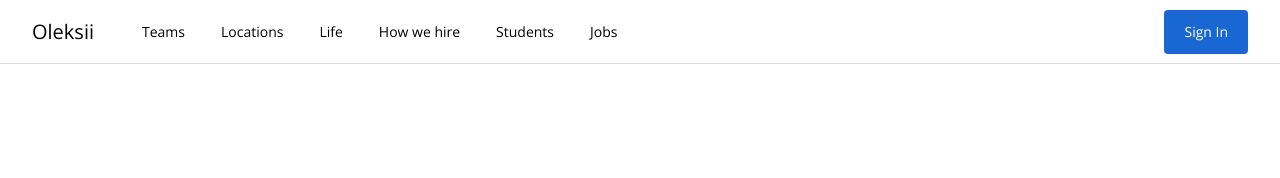
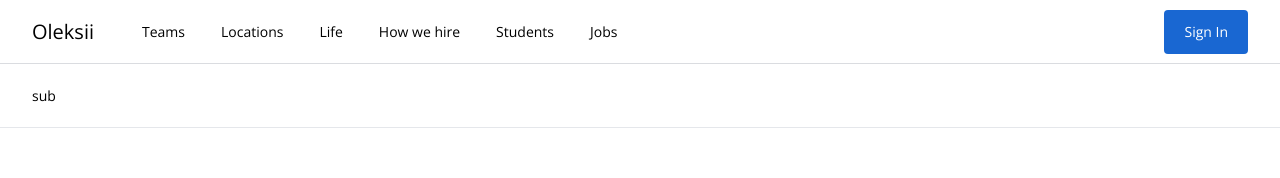
Before and after one commit to alekseypetrenko/job-search, a Vue app: page / in a window 1280 px wide. Shown: the top 178 px of the page. Built offline with nearby package versions, Linux system fonts and the light colour scheme.

Commit message:
install fontawesome packages

```diff
--- a/package.json
+++ b/package.json
@@ -9,6 +9,9 @@
     "lint": "vue-cli-service lint"
   },
   "dependencies": {
+    "@fortawesome/fontawesome-svg-core": "^6.2.0",
+    "@fortawesome/free-solid-svg-icons": "^6.2.0",
+    "@fortawesome/vue-fontawesome": "^3.0.0-5",
     "autoprefixer": "^10",
     "core-js": "^3.8.3",
     "postcss": "^8",
--- a/src/components/MainNav.vue
+++ b/src/components/MainNav.vue
@@ -33,6 +33,7 @@
           />
         </div>
       </div>
+      <subnav />
     </div>
   </header>
 </template>
--- a/src/components/Subnav.vue
+++ b/src/components/Subnav.vue
@@ -1,5 +1,7 @@
 <template>
-  <div>Subnav</div>
+  <div class="w-full h-16 bg-white border-b border-solid border-gray-1">
+    <div class="flex items-center h-full px-8">sub</div>
+  </div>
 </template>
 
 <script>
```
Also changed, not shown: 1 other file (tests, documents, lock files or other folders).
